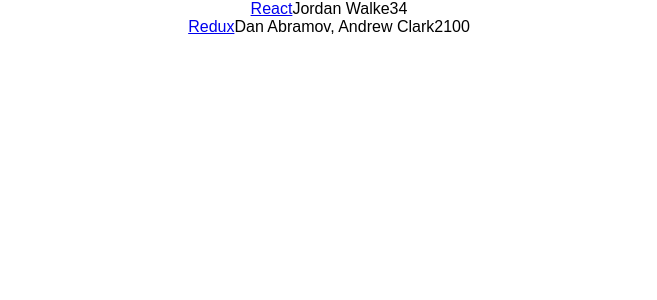
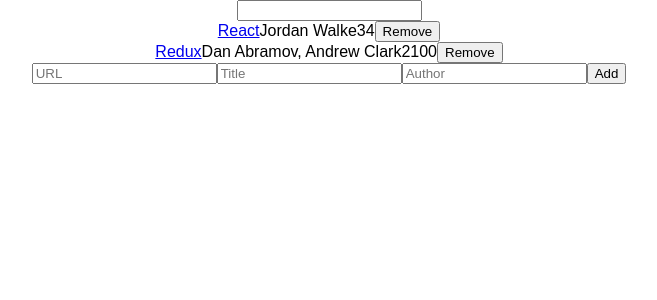
Before and after one commit to wakim/the-road-to-react, a React (Create React App) app: page / in a window 1280 px wide. Shown: the top 300 px of the page, without its empty margins (311-968 px from the left). Built offline with nearby package versions, Linux system fonts and the light colour scheme; the HTML template or start-up script is replaced by a standard one.

Commit message:
Add button to remove item and form to add new item to list

```diff
--- a/src/App.js
+++ b/src/App.js
@@ -2,8 +2,6 @@
 import logo from './logo.svg';
 import './App.css';
 
-class App extends Component {
-  render() {
 const list = [
   {
     title: 'React',
@@ -25,9 +23,88 @@
   }
 ];
 
+class App extends Component {
+
+  constructor(props) {
+    super(props);
+
+    this.state = {
+      list,
+      searchTerm: '',
+      nextObjectId: 2,
+      url: '',
+      title: '',
+      author: '',
+    };
+
+    this.onTextChanged = this.onTextChanged.bind(this);
+    this.onSearchChange = this.onSearchChange.bind(this);
+    this.onRemove = this.onRemove.bind(this);
+    this.onAdd = this.onAdd.bind(this);
+  }
+
+  onRemove(objectID) {
+    const isNotId = item => item.objectID !== objectID;
+    const updatedList = this.state.list.filter(isNotId);
+
+    this.setState({ list: updatedList });
+  }
+
+  onSearchChange(event) {
+    this.setState({ searchTerm: event.target.value });
+  }
+
+  onTextChanged(event, attr) {
+    this.setState({ [attr]: event.target.value });
+  }
+
+  onAdd(event) {
+    event.preventDefault();
+
+    const {
+      url,
+      title,
+      author,
+      list,
+    } = this.state;
+
+    let nextObjectId = this.state.nextObjectId;
+
+    const newObject = {
+      title: title,
+      url: url,
+      author: author,
+      num_comments: 0,
+      points: 0,
+      objectID: nextObjectId++,
+      order: list.length,
+    };
+
+    this.setState({title: '', url: '', author: '', list: [...list, newObject], nextObjectId: nextObjectId});
+  }
+
+  render() {
+    const {
+      list,
+      searchTerm,
+      url,
+      title,
+      author,
+    } = this.state;
+
+    const isSearched = (item) => !searchTerm || item.title.toLowerCase().includes(searchTerm.toLowerCase());
+
     return (
       <div className="App">
-        { list.sort((item1, item2) => item1.order - item2.order).map(item =>
+        <form>
+          <input
+            type="text"
+            onChange={this.onSearchChange} />
+        </form>
+        {
+          list.sort((item1, item2) => item1.order - item2.order)
+          .filter(isSearched)
+          .map(item =>
             <div key={item.objectID}>
               <span>
                 <a href={item.url}>{item.title}</a>
@@ -35,8 +112,19 @@
               <span>{item.author}</span>
               <span>{item.num_comments}</span>
               <span>{item.points}</span>
+              <span>
+                <button
+                  onClick={() => this.onRemove(item.objectID)}>Remove</button>
+              </span>
             </div>)
         }
+
+        <form onSubmit={this.onAdd}>
+          <input type="text" required="required" value={url} onChange={(e) => this.onTextChanged(e, "url")} placeholder="URL" />
+          <input type="text" required="required" value={title} onChange={(e) => this.onTextChanged(e, "title")} placeholder="Title" />
+          <input type="text" required="required" value={author} onChange={(e) => this.onTextChanged(e, "author")} placeholder="Author" />
+          <input type="submit" value="Add" />
+        </form>
       </div>
     );
   }
```
Lines whose indentation alone changed are shown as unchanged.
